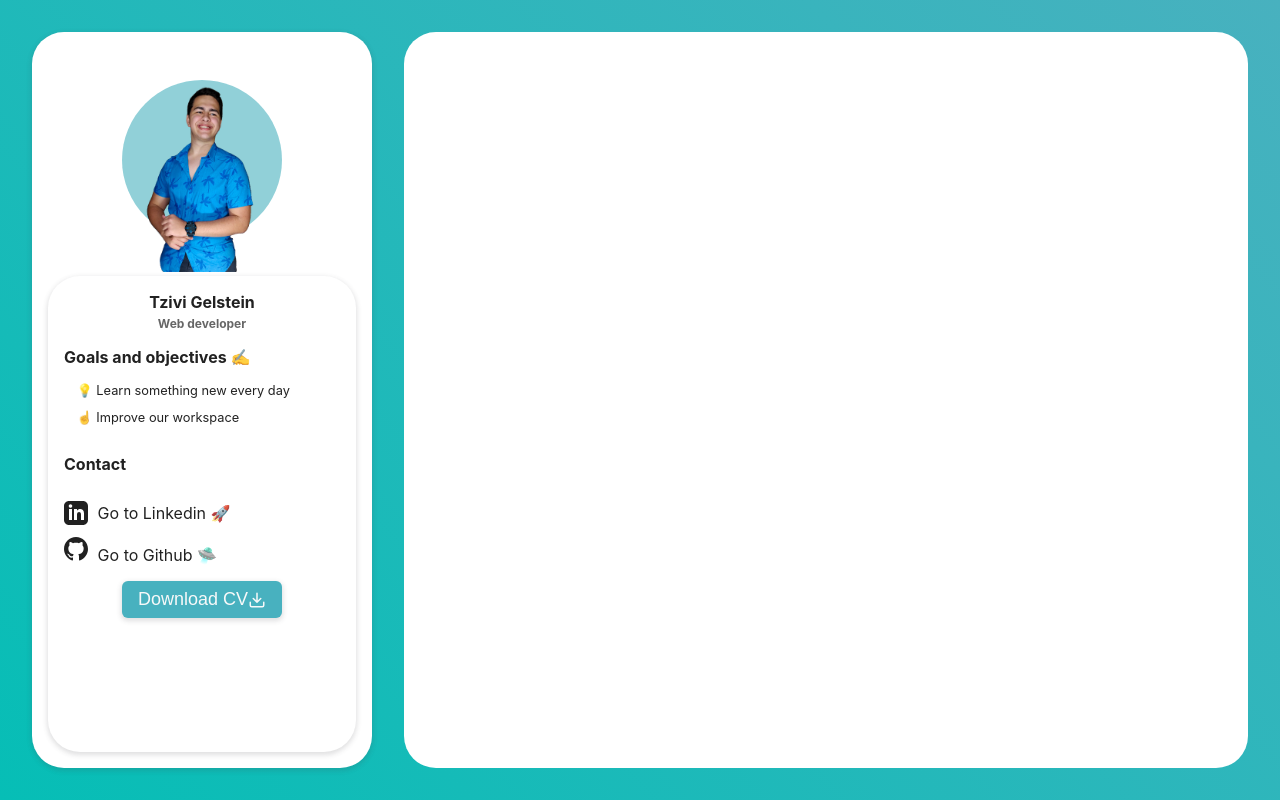
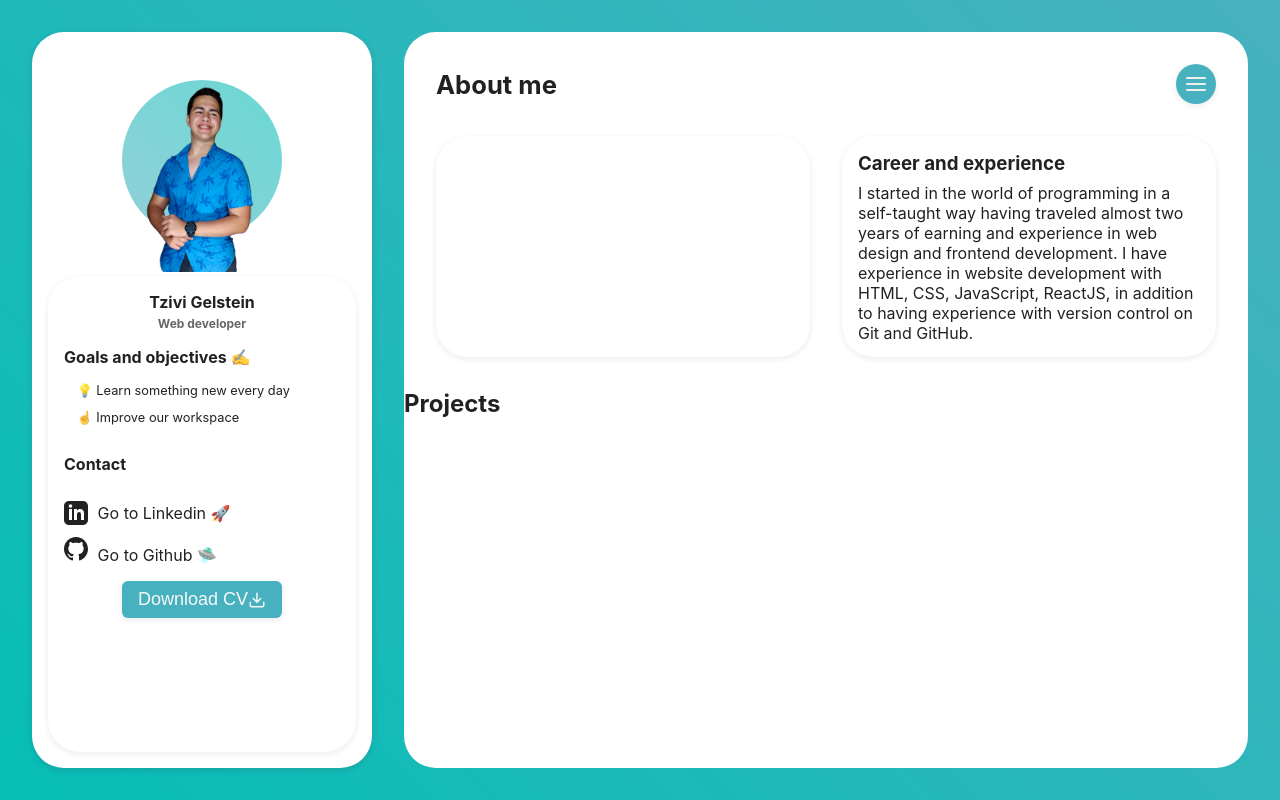
Before and after one commit to tzivigelstein/tzividev, a Next.js app: page / in a window 1280 px wide. Built offline with nearby package versions, Linux system fonts and the light colour scheme.

Commit message:
Added main section

```diff
--- a/components/Aside/Aside.js
+++ b/components/Aside/Aside.js
@@ -33,7 +33,7 @@ const Aside = () => {
           </div>
         </div>
 
-        <button style={{ margin: '1rem 0', alignSelf: 'center' }} className="btn btn_primary btn_primary__text">
+        <button href="/curriculum_escuela.pdf" style={{ margin: '1rem 0', alignSelf: 'center' }} className="btn btn_primary btn_primary__text">
           Download CV <DownloadIcon width={18} height={21.86} />
         </button>
       </div>
--- a/components/Aside/aside.module.css
+++ b/components/Aside/aside.module.css
@@ -18,7 +18,7 @@
 }
 
 .image_container__circle {
-  background-color: rgba(72, 177, 191, 60%);
+  background: linear-gradient(45deg, rgba(72, 177, 191, 0.6), rgba(6, 190, 182, 0.6));
   width: 220px;
   height: 220px;
   position: absolute;
@@ -37,7 +37,7 @@
 
 .aside_container__info_container {
   border-radius: 32px;
-  box-shadow: 0 2px 5px 1px rgb(64 60 67 / 16%);
+  box-shadow: 0 2px 5px 1px rgb(64 60 67 / 8%);
   width: 100%;
   height: 100%;
   display: flex;
@@ -94,7 +94,7 @@
 @media (max-width: 1366px) {
   .aside_container {
     width: 30%;
-    margin-right: 0; /* Turn in 1rem when main section is finished & give the same margin but the opposite to the main*/
+    margin-right: 1rem; /* Turn in 1rem when main section is finished & give the same margin but the opposite to the main*/
     padding: 1rem;
   }
 
@@ -114,3 +114,19 @@
     height: 120px;
   }
 }
+
+@media (max-width: 480px) {
+  .aside_container {
+    width: 100%;
+    margin: 0 0 1rem 0;
+  }
+
+  .aside_container__image_container {
+    width: 50%;
+  }
+
+  .image_container__circle {
+    width: 150px;
+    height: 150px;
+  }
+}
--- /dev/null
+++ b/components/Main/Main.js
@@ -0,0 +1,31 @@
+import { Menu } from '../Icons/Index'
+import styles from './main.module.css'
+
+const Main = () => {
+  return (
+    <main className={styles.main_container}>
+      <div className={styles.main_container__navigation}>
+        <h2 className={styles.navigation__title}>About me</h2>
+        <div className={styles.navigation__menu_container}>
+          <Menu />
+        </div>
+      </div>
+      <div className={styles.main_container__sections_container}>
+        <section className={styles.sections_container__section}></section>
+        <section className={styles.sections_container__section}>
+          <h3 className={styles.section__title}>Career and experience</h3>
+          <p className={styles.section__description}>
+            I started in the world of programming in a self-taught way having traveled almost two years of earning and
+            experience in web design and frontend development. I have experience in website development with HTML, CSS,
+            JavaScript, ReactJS, in addition to having experience with version control on Git and GitHub.
+          </p>
+        </section>
+      </div>
+      <section>
+        <h2>Projects</h2>
+      </section>
+    </main>
+  )
+}
+
+export default Main
--- /dev/null
+++ b/components/Main/main.module.css
@@ -0,0 +1,77 @@
+.main_container {
+  background-color: #fff;
+  width: 75%;
+  height: 100%;
+  margin-left: 2rem;
+  border-radius: 2rem;
+}
+
+.main_container__navigation {
+  display: flex;
+  align-items: center;
+  justify-content: space-between;
+  margin: 2rem;
+}
+
+.navigation__title {
+  margin: 0;
+  font-size: 1.6rem;
+}
+
+.navigation__menu_container {
+  padding: 0.5rem;
+  border-radius: 50%;
+  background-color: var(--dark-blue);
+  display: flex;
+  justify-content: center;
+  align-items: center;
+  box-shadow: 0 2px 5px 1px rgb(64 60 67 / 8%);
+  cursor: pointer;
+}
+
+.main_container__sections_container {
+  display: flex;
+  height: 30%;
+  margin: 2rem;
+}
+
+.main_container__sections_container section:first-of-type {
+  margin: 0 2rem 0 0;
+}
+
+.sections_container__section {
+  width: 50%;
+  height: 100%;
+  border-radius: 2rem;
+  box-shadow: 0 2px 5px 1px rgb(64 60 67 / 8%);
+}
+
+.section__title {
+  margin: 2rem 2rem 1rem 2rem;
+}
+
+.section__description {
+  margin: 0 2rem 2rem 2rem;
+}
+
+@media (max-width: 1366px) {
+  .main_container {
+    margin-left: 1rem;
+  }
+
+  .section__title {
+    margin: 1rem 1rem 0.5rem 1rem;
+  }
+
+  .section__description {
+    margin: 0 1rem 1rem 1rem;
+  }
+}
+
+@media (max-width: 480px) {
+  .main_container {
+    margin: 1rem 0;
+    width: 100%;
+    height: 600px;
+  }
+}
--- a/pages/index.js
+++ b/pages/index.js
@@ -1,17 +1,12 @@
 import styles from './index.module.css'
-import { ArrowBottom, GithubIcon, LinkedinIcon, Menu } from '../components/Icons/Index'
-import theme from '../theme'
-import Article from '../components/Article/Article'
 import Aside from '../components/Aside/Aside'
+import Main from '../components/Main/Main'
 
 const Index = () => {
   return (
     <div className={styles.container}>
       <Aside />
-      <main style={{ backgroundColor: '#fff', width: '75%', marginLeft: '2rem', borderRadius: '2rem' }}>
-        {/* About me */}
-        <section>{/* Projects */}</section>
-      </main>
+      <Main />
     </div>
   )
 }
--- a/pages/index.module.css
+++ b/pages/index.module.css
@@ -9,3 +9,11 @@
     padding: 2rem;
   }
 }
+
+@media (max-width: 480px) {
+  .container {
+    flex-direction: column;
+    height: max-content;
+    padding: 1rem;
+  }
+}
--- a/styles/globals.css
+++ b/styles/globals.css
@@ -51,7 +51,7 @@ img {
   justify-content: space-around;
   font-size: 18px;
   text-decoration: none;
-  box-shadow: 0 2px 5px 1px rgb(64 60 67 / 16%);
+  box-shadow: 0 2px 5px 1px rgb(64 60 67 / 8%);
   width: max-content;
   cursor: pointer;
 }
```
Also changed, not shown: 1 other file (tests, documents, lock files or other folders).
